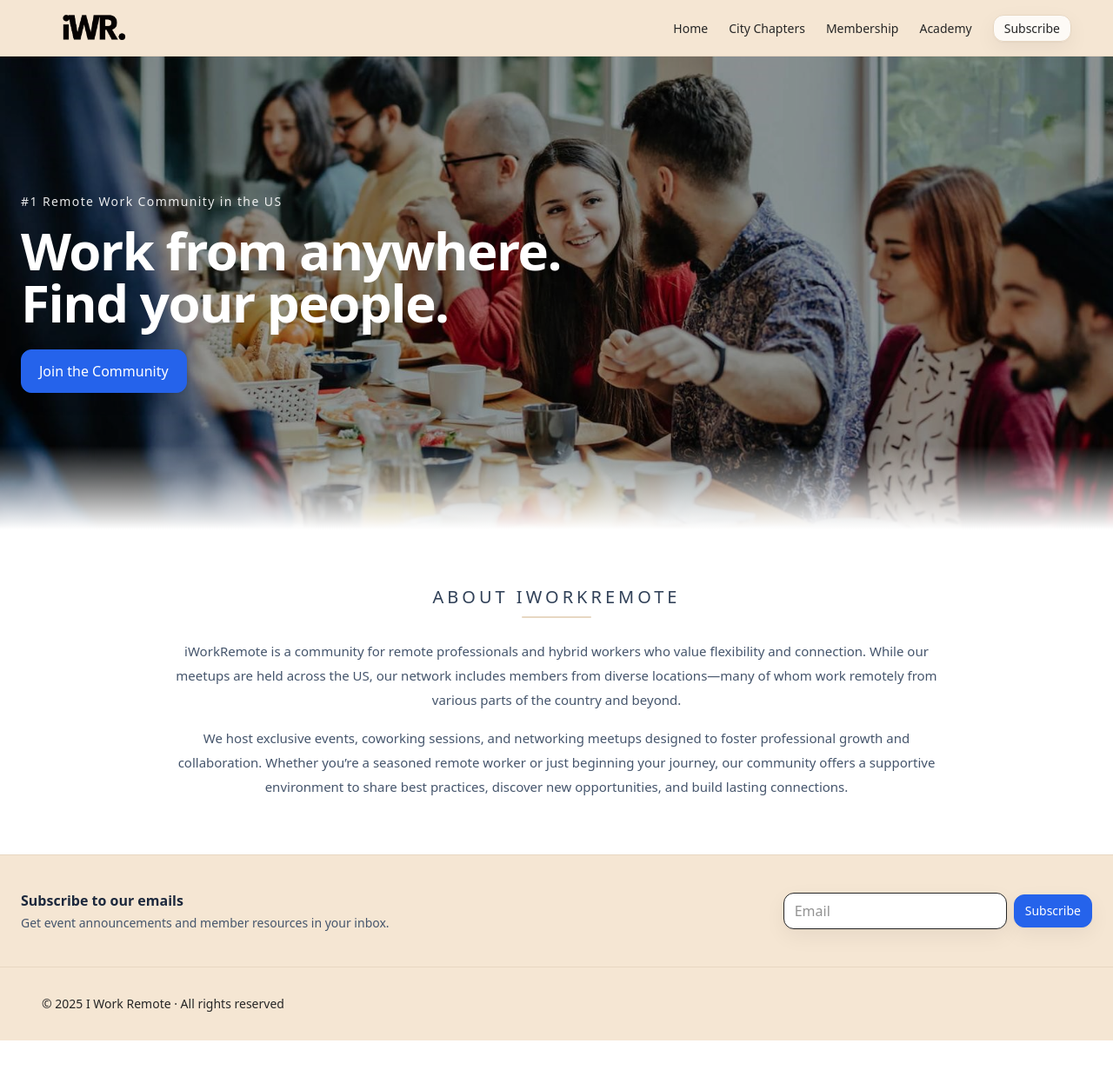
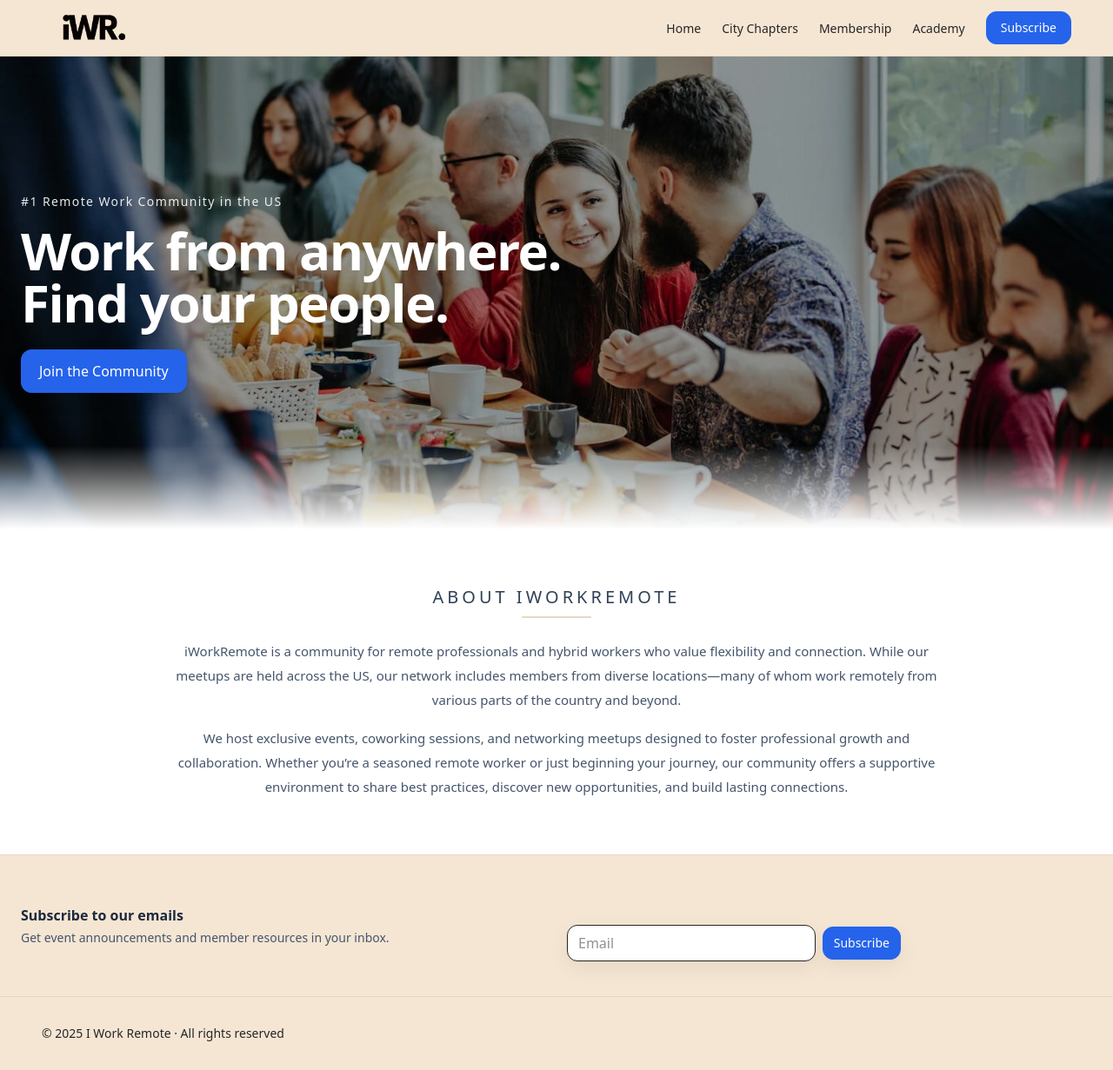
Before and after one commit to erkanmunishi/iworkremote, a Next.js app: page / in a window 1280 px wide. Shown: the whole page at 87% size. Before the commit the page ends 1197 px from the top, so only its background shows below. Built offline with nearby package versions, Linux system fonts and the light colour scheme; no server answers.

Commit message:
forms: wire header Subscribe anchor; harden Formspree fields; ensure anchors and redirects

```diff
--- a/src/app/page.tsx
+++ b/src/app/page.tsx
@@ -85,10 +85,9 @@ export default function HomePage() {
                 Get event announcements and member resources in your inbox.
               </p>
             </div>
-            <div className="max-w-md md:ml-auto">
-              {/* Replace alert in NewsletterForm with Beehiiv action when ready */}
-              <NewsletterForm />
-            </div>
+            <section id="subscribe" className="scroll-mt-28 mt-10">
+               <NewsletterForm />
+            </section>
           </div>
         </div>
       </section>
--- a/src/components/site-header.tsx
+++ b/src/components/site-header.tsx
@@ -24,14 +24,12 @@ export function SiteHeader() {
           <Link href="/chapters"   className="hover:underline">City Chapters</Link>
           <Link href="/membership" className="hover:underline">Membership</Link>
           <Link href="/academy"    className="hover:underline">Academy</Link>
-          <a
-            href="#subscribe"
-            className="px-3 py-1 rounded-xl border shadow-soft transition
-                       border-[color:var(--warm-border)]
-                       bg-white/80 hover:bg-white
-                       text-[color:var(--warm-ink)]">
+          <Link
+            href="/#subscribe"
+            className="btn-brand rounded-xl px-4 py-2 text-sm"
+          >
             Subscribe
-          </a>
+          </Link>
         </nav>
       </div>
     </header>
```
